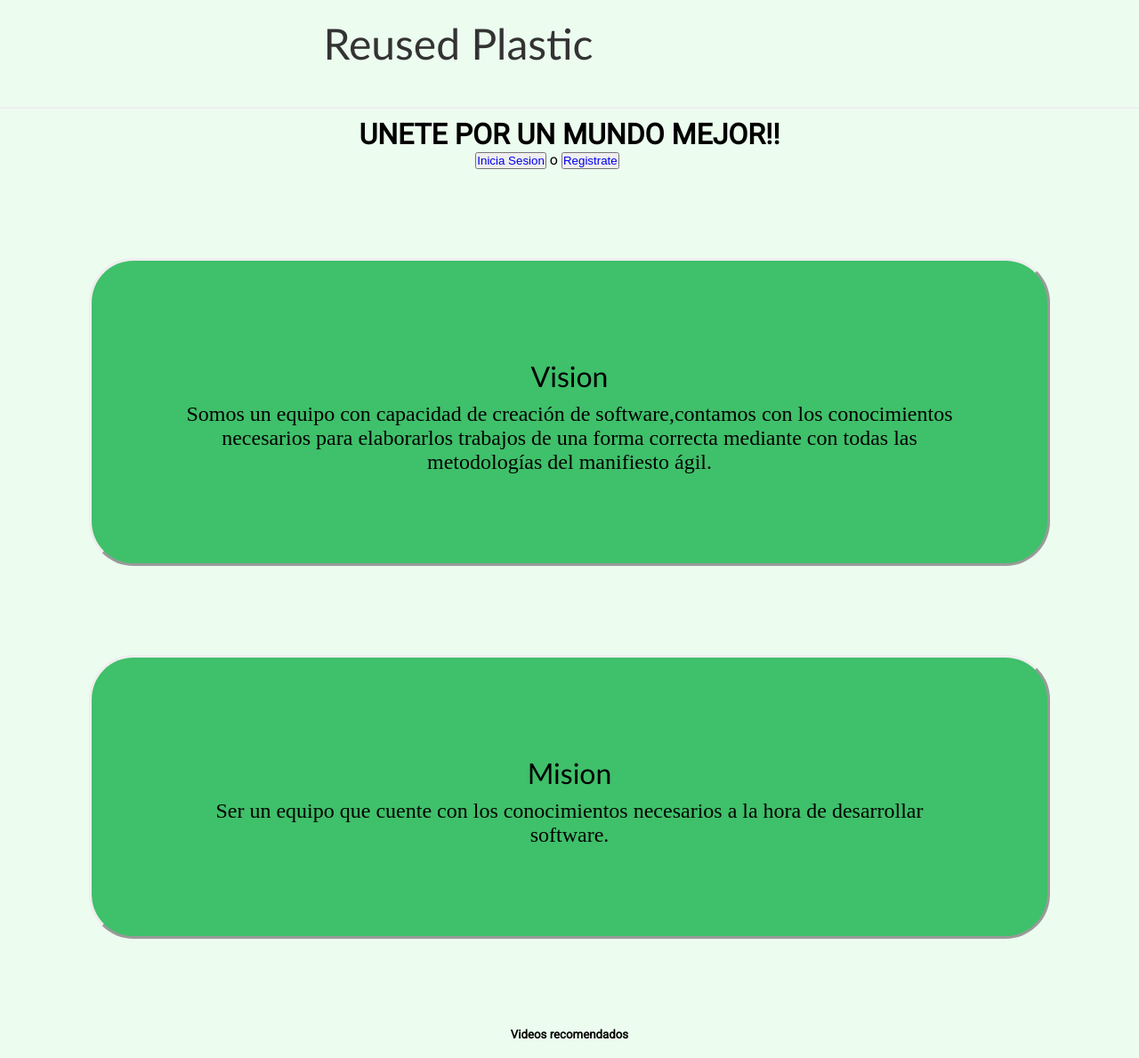
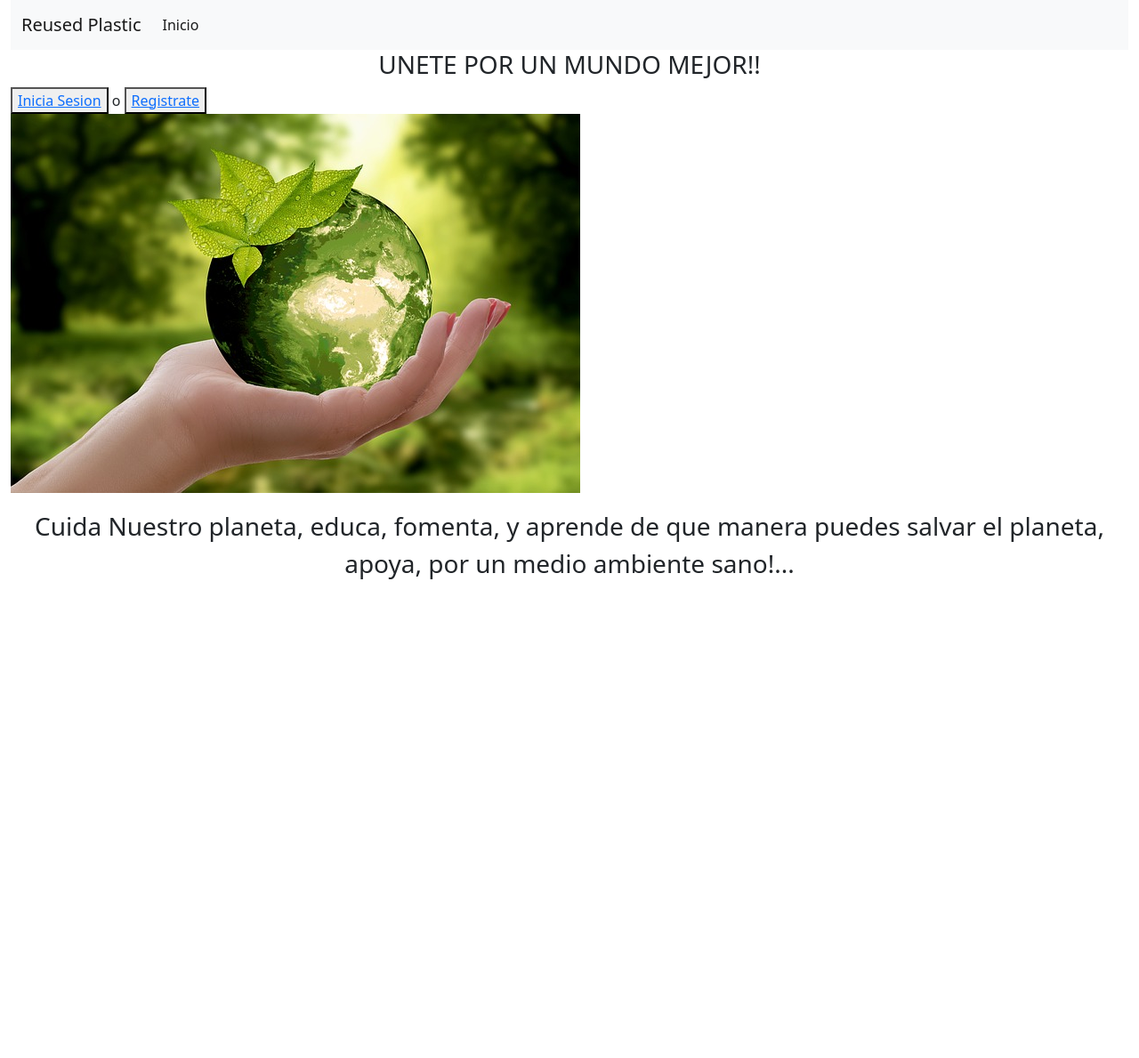
Before and after one commit to AnibalLP/Emprendimiento2021, a PHP site: page / in a window 1280 px wide. Shown: the whole page at 89% size. After the commit the page ends 651 px from the top, so only its background shows below. Run offline with PHP 8.4, Linux system fonts and the light colour scheme; some libraries are stand-ins or nearby versions.

Commit message:
integracion boostrap
intente meterle diseño solo boostrap

```diff
--- a/Comenzando/assets/css/style.css
+++ b/Comenzando/assets/css/cdddd.css
@@ -243,8 +243,6 @@ display: grid;
 grid-template-rows: repeat(auto);
 background-color: khaki;
 }
-<<<<<<< Updated upstream
-=======
 
 .contain{
   display: grid;
@@ -260,4 +258,3 @@ background-color: khaki;
 .container-row{
 display: grid;
 }
->>>>>>> Stashed changes
--- a/Comenzando/index.php
+++ b/Comenzando/index.php
@@ -22,55 +22,34 @@
   <head>
     <meta charset="utf-8">
     <title>Bienvenido</title>
-    <meta name="viewport" content="width=device-width, user-scalable=no,initial-scale=1.0, maximum-scale=1.0,minimum-scale=1.0" >
-    <link href="https://fonts.googleapis.com/css?family=Roboto" rel="stylesheet">
-    <link rel="stylesheet" href="assets/css/style.css">
+    <meta http-equiv="X-UA-Compatible" content="IE=edge">
+    <meta name="viewport" content="width=device-width, initial-scale=1.0">
+    <link href="https://cdn.jsdelivr.net/npm/bootstrap@5.1.3/dist/css/bootstrap.min.css" rel="stylesheet" integrity="sha384-1BmE4kWBq78iYhFldvKuhfTAU6auU8tT94WrHftjDbrCEXSU1oBoqyl2QvZ6jIW3" crossorigin="anonymous">
+    <link href="https://cdn.jsdelivr.net/npm/bootstrap@5.1.3/dist/css/bootstrap.min.css" rel="stylesheet" integrity="sha384-1BmE4kWBq78iYhFldvKuhfTAU6auU8tT94WrHftjDbrCEXSU1oBoqyl2QvZ6jIW3" crossorigin="anonymous">
+
   </head>
   <body>
-
-  <?php require 'partials/header1.php'?>
-
-
+    <div class="container-fluid">
+    <?php require 'partials/header1.php'?>
     <?php if(!empty($user)): ?>
-      <br> <a class="texto">Bienvenid@ <?= $user['usuario']; ?>
-      te has logeado!</a>
+      <a class="text-center fs-3">Bienvenid@ <?= $user['usuario']; ?></a>
     <?php else: ?>
-      <h1>UNETE POR UN MUNDO MEJOR!!</h1>
-
+      <h1 class="text-center fs-3">UNETE POR UN MUNDO MEJOR!!</h1>
       <button><a href="login.php">Inicia Sesion</a></button> o
       <button><a href="signup.php">Registrate</a></button>
     <?php endif; ?>
 
-<div class="contenedor">
-<div class="contenedor-cuerpo">
-           <div class="titulo">Vision</div>
-                <p>Somos un equipo con capacidad de creación de software,contamos con los conocimientos
-                necesarios para elaborarlos trabajos de una forma correcta mediante con todas las
-                metodologías del manifiesto ágil.</p>
     </div>
 
-
-    <div class="contenedor-cuerpo">
-            <div class="titulo">Mision</div>
-            <div class="contenido">
-                <p>Ser un equipo que cuente con los conocimientos necesarios a la hora de desarrollar software.</p>
-            </div>
-
-    </div>
-    <div class="anuncios">
-    <h5>
-        Videos recomendados
-    </h5>
-    </div>
-
+  <div class="container-fluid">
+  <img src="../Comenzando/images/13.jpg" class="img-fluid"  alt="...">
+  <div class="card-body">
+    <p class="text-center fs-3">Cuida Nuestro planeta, educa, fomenta, y aprende de que manera puedes salvar el planeta, apoya, por un medio ambiente sano!...</p>
+  </div>
 </div>
 
 
-
-
-  <script src="https://cdn.jsdelivr.net/npm/bootstrap@5.1.1/dist/js/bootstrap.bundle.min.js"
-  integrity="sha384-/bQdsTh/da6pkI1MST/rWKFNjaCP5gBSY4sEBT38Q/9RBh9AH40zEOg7Hlq2THRZ"
-  crossorigin="anonymous"></script>
-
+<script src="https://cdn.jsdelivr.net/npm/@popperjs/core@2.10.2/dist/umd/popper.min.js" integrity="sha384-7+zCNj/IqJ95wo16oMtfsKbZ9ccEh31eOz1HGyDuCQ6wgnyJNSYdrPa03rtR1zdB" crossorigin="anonymous"></script>
+<script src="https://cdn.jsdelivr.net/npm/bootstrap@5.1.3/dist/js/bootstrap.min.js" integrity="sha384-QJHtvGhmr9XOIpI6YVutG+2QOK9T+ZnN4kzFN1RtK3zEFEIsxhlmWl5/YESvpZ13" crossorigin="anonymous"></script>
   </body>
 </html>
--- a/Comenzando/partials/header1.php
+++ b/Comenzando/partials/header1.php
@@ -1,30 +1,34 @@
 <header>
-  <div class="navegacion">
-        <nav class="nav">
-            <div class="collapse">
-            <a class="banner" href="/Emprendimiento2021/Comenzando/">Reused Plastic</a>
+<nav class="navbar navbar-expand-lg navbar-light bg-light">
+  <div class="container-fluid">
+    <a class="navbar-brand" href="/Emprendimiento2021/Comenzando/">Reused Plastic</a>
+    <button class="navbar-toggler" type="button" data-bs-toggle="collapse" data-bs-target="#navbarText" aria-controls="navbarText" aria-expanded="false" aria-label="Toggle navigation">
+      <span class="navbar-toggler-icon"></span>
+    </button>
+    <div class="collapse navbar-collapse" id="navbarText">
+      <ul class="navbar-nav me-auto mb-2 mb-lg-0">
+        <li class="nav-item">
+          <a class="nav-link active" aria-current="page" href="">Inicio</a>
+        </li>
         <?php
                       if (isset($_SESSION['user_id'])) {
                           echo '
-                          <ul class="navbar">
-
-                        <li class="nav-item">
-                        <a class="nav-link active" href="">Inicio</a>
-                        </li>
                           <li class="nav-item">
                           <a class="nav-link" href="welcome/tutoriales/form.php">Tutoriales</a>
                         </li>
                         <li class="nav-item">
-                        <a class="nav-link" href="welcome/geolocalizacion.php">MapReciclaje</a>
+                          <a class="nav-link" href="welcome/geolocalizacion.php">Map-Reciclaje</a>
                         </li>
                         <li class="nav-item">
                           <a class="nav-link" href="welcome/Foro/foro.php">Foro</a>
                         </li>
-                          <button><a class="botones-RL" href="logout.php">Cerrar Sesion</a></button>';
-                      }
-                        ?>
+                      </ul>
 
-                </ul>
+                      <button class="btn btn-light" type="button"><a  href="logout.php">Cerrar Sesion</a></button>
+                      ';}?>
+
+    </div>
   </div>
 </nav>
+
 </header>
```
Also changed, not shown: hot.html (added). Lines whose indentation alone changed are shown as unchanged.
